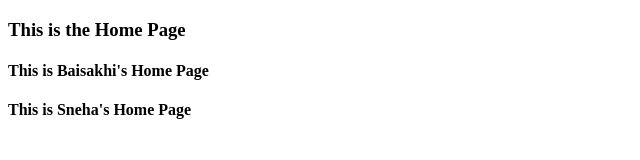
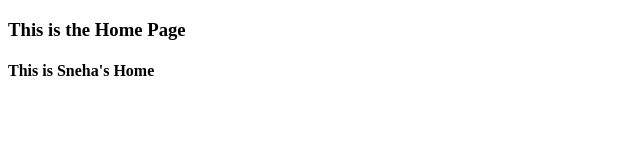
Before and after one commit to swagat-techriff/git2, a plain HTML site: page index.html in a window 1280 px wide. Shown: the whole page, without its empty margins (0-640 px from the left). Drawn offline with Linux system fonts and the light colour scheme.

Commit message:
updates index.html

```diff
--- a/index.html
+++ b/index.html
@@ -12,8 +12,7 @@
 
 <body>
     <h3>This is the Home Page</h3>
-    <h4>This is Baisakhi's Home Page</h4>
-    <h4>This is Sneha's Home Page</h4>
+    <h4>This is Sneha's Home </h4>
 </body>
 
 </html>
```
